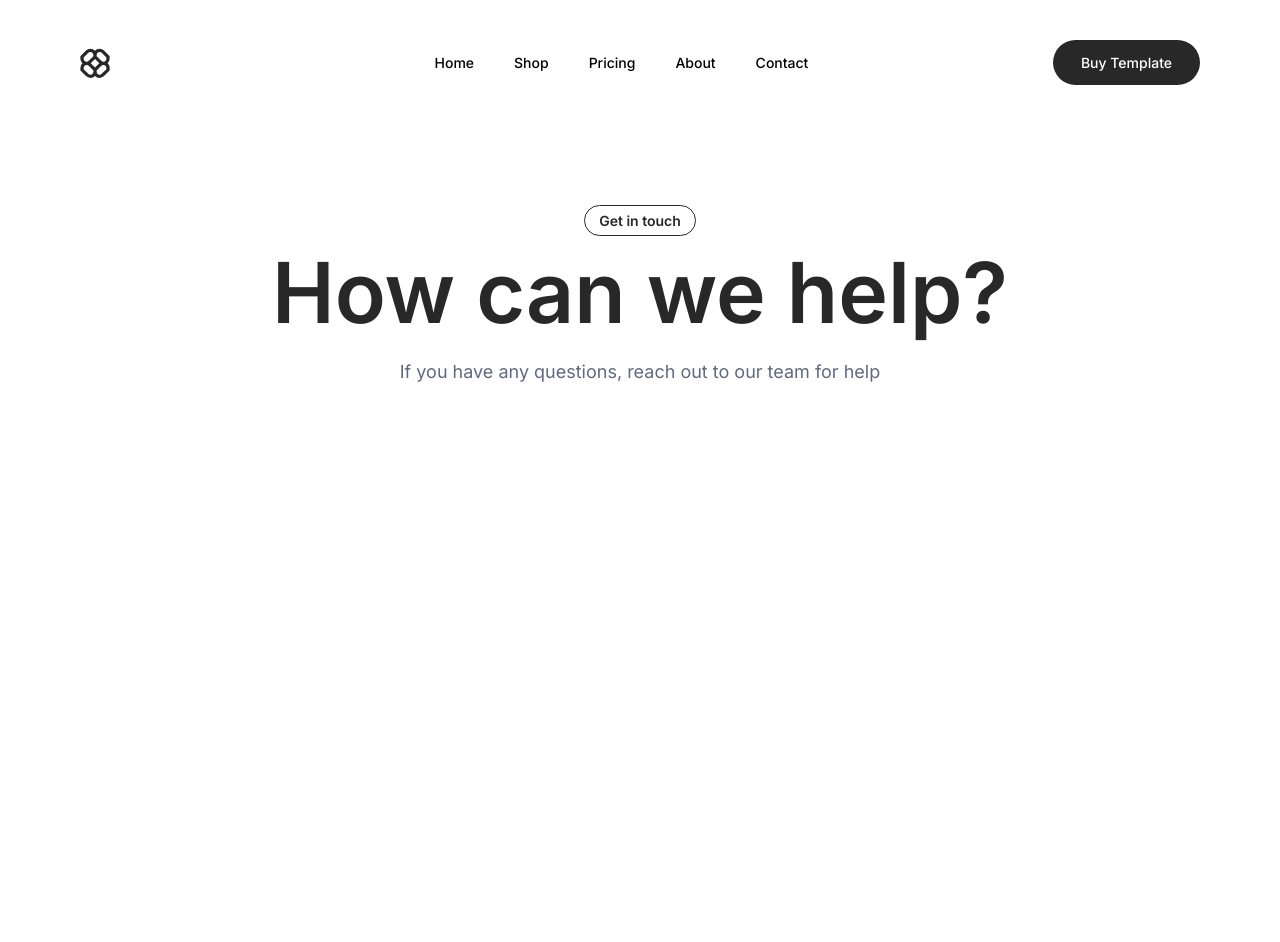
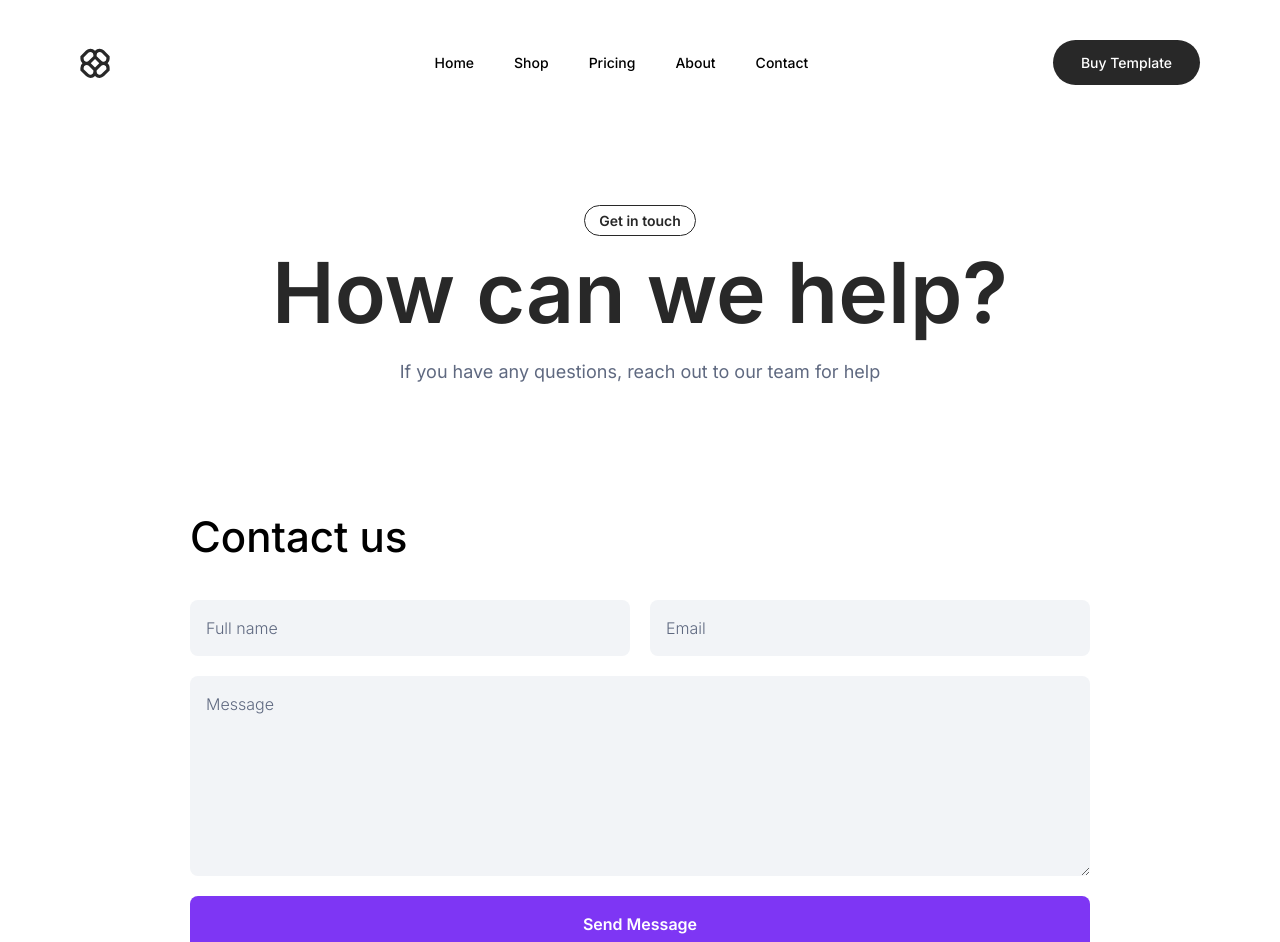
Before and after one commit to Vimal1232/Ecom_Marketplace, a React (Vite) app: page /#/contact in a window 1280 px wide. Shown: the top 942 px of the page. Before the commit the page ends 800 px from the top, so only its background shows below. Built offline with nearby package versions, Linux system fonts and the light colour scheme.

Commit message:
Completed Contactus

```diff
--- /dev/null
+++ b/src/Components/Form.jsx
@@ -0,0 +1,70 @@
+import React, { useState } from "react";
+
+const Form = () => {
+  const [name, setName] = useState("");
+  const [email, setEmail] = useState("");
+  const [subject, setSubject] = useState("");
+
+  const handleSumbit = () => {
+    event.preventDefault();
+    console.log(`Name is ${name}`);
+    console.log(`Email is ${email}`);
+    console.log(`Message is ${subject}`);
+    setName("");
+    setEmail("");
+    setSubject("");
+  };
+
+  return (
+    <section className="px-10 max-sm:px-5">
+      <div className="flex flex-col gap-8 max-w-[900px] mx-auto">
+        <div>
+          <h2 className="text-[42px] font-Inter font-medium">Contact us</h2>
+        </div>
+        <div>
+          <form className="flex flex-col gap-5">
+            <div className="flex gap-5 max-xs:flex-wrap">
+              <input
+                type="text"
+                id="name"
+                className="w-full p-4 bg-differentpure2 rounded-[8px] font-Inter font-light text-[16px] placeholder-greyishblue outline-none text-greyishblue"
+                value={name}
+                onChange={(e) => setName(e.target.value)}
+                placeholder="Full name"
+              />
+
+              <input
+                type="email"
+                id="email"
+                className="w-full p-4 bg-differentpure2 rounded-[8px] font-Inter font-light text-[16px] placeholder-greyishblue outline-none text-greyishblue"
+                value={email}
+                onChange={(e) => setEmail(e.target.value)}
+                placeholder="Email"
+              />
+            </div>
+            <div>
+              <textarea
+                type="text"
+                id="subject"
+                className="w-full h-[200px] p-4 bg-differentpure2 rounded-[8px] font-Inter font-light text-[16px] placeholder-greyishblue outline-none text-greyishblue align-top"
+                value={subject}
+                onChange={(e) => setSubject(e.target.value)}
+                placeholder="Message"
+              />
+            </div>
+            <div>
+              <button
+                className="w-full p-4 bg-primary rounded-[8px] font-Inter font-semibold text-[16px] text-white"
+                onClick={handleSumbit}
+              >
+                Send Message
+              </button>
+            </div>
+          </form>
+        </div>
+      </div>
+    </section>
+  );
+};
+
+export default Form;
--- a/src/Components/index.js
+++ b/src/Components/index.js
@@ -7,6 +7,7 @@ import Button from "./Button";
 import PriceCard from "./PriceCard";
 import Split from "./Split";
 import Team from "./Team";
+import Form from "./Form";
 
 export {
   ProductCard,
@@ -18,4 +19,5 @@ export {
   PriceCard,
   Split,
   Team,
+  Form,
 };
--- a/src/Pages/Contact.jsx
+++ b/src/Pages/Contact.jsx
@@ -1,6 +1,6 @@
 import React from "react";
-import { Navbar } from "../Layouts";
-import { Shophome } from "../Components";
+import { Navbar, Footer } from "../Layouts";
+import { Shophome, Form, Faq } from "../Components";
 
 const Contact = () => {
   return (
@@ -18,6 +18,15 @@ const Contact = () => {
           width="max-w-[900px] "
         />
       </div>
+      <div className="my-20 pt-10">
+        <Form />
+      </div>
+      <div className="my-20 pt-20">
+        <Faq />
+      </div>
+      <div>
+        <Footer />
+      </div>
     </section>
   );
 };
```
